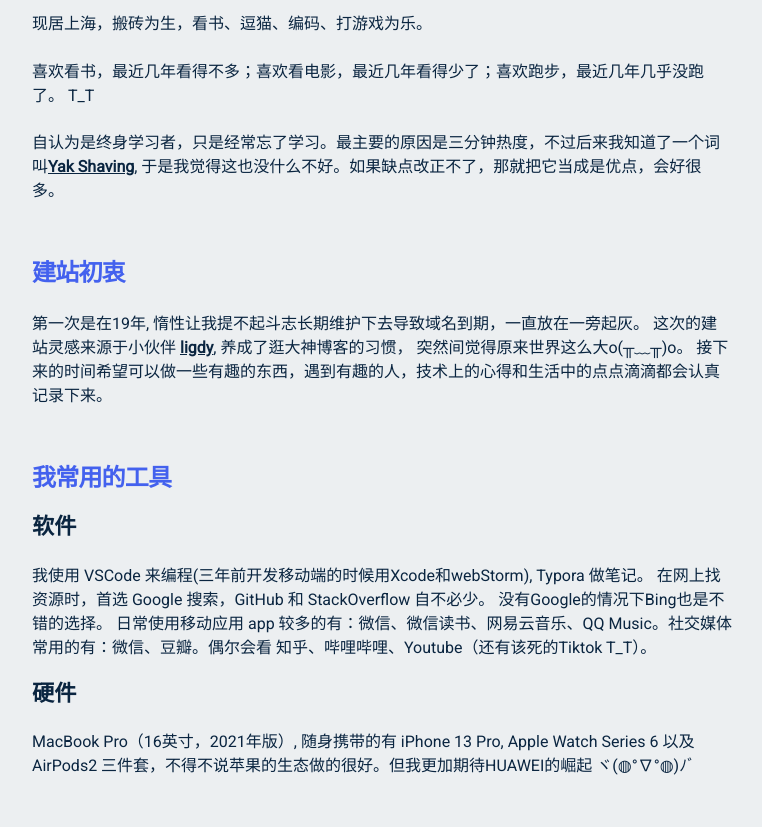
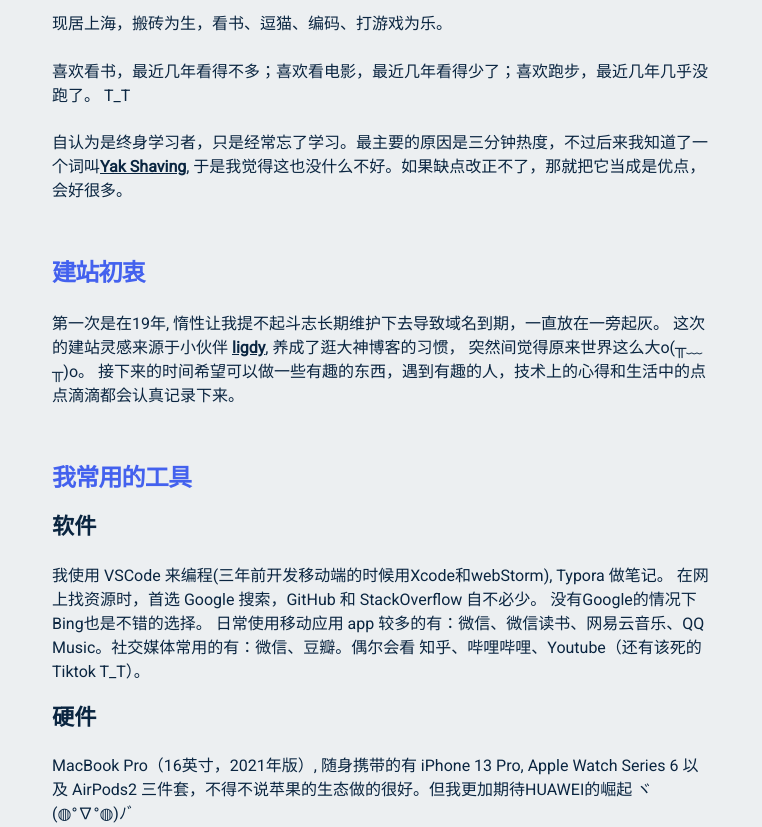
Before and after one commit to xizijian/blog, a Gatsby site: page /about in a window 1280 px wide. Shown: the part 480-1307 px from the top of the page, without its empty margins (258-1020 px from the left). Built offline with nearby package versions, Linux system fonts and the light colour scheme; Gatsby itself is replaced by a stand-in of ours.

Commit message:
修改ui

```diff
--- a/src/components/layout.js
+++ b/src/components/layout.js
@@ -70,6 +70,7 @@
   `)
 
   const { isClient } = useIsClient()
+
   // const [state, dispatch] = useWeather()
 
   // function activateLocation() {
--- a/src/pages/about.js
+++ b/src/pages/about.js
@@ -1,10 +1,10 @@
-import React from "react"
-import { graphql } from "gatsby"
-import styled from "styled-components"
+import React from "react";
+import { graphql } from "gatsby";
+import styled from "styled-components";
 
-import Seo from "../components/seo"
-import Content from "../components/content"
-import Talk from "../components/talk"
+import Seo from "../components/seo";
+import Content from "../components/content";
+import Talk from "../components/talk";
 
 const TalkList = styled.main`
   display: flex;
@@ -12,17 +12,26 @@
   flex-direction: column;
   width: 100%;
   margin: 0px 0;
-`
+`;
 
 const Title = styled.h2`
   color: var(--neon-text-color);
   font-size: 1.5em;
   font-weight: 700;
   margin-top: 1.5em;
-`
+  padding: 0 20px;
+`;
+
+const Contentp = styled.p`
+  padding: 0 20px;
+`;
+
+const Contenth3 = styled.h3`
+  padding: 0 20px;
+`;
 
 const Talks = ({ data }) => {
-  const talks = data.site.siteMetadata.talks
+  const talks = data.site.siteMetadata.talks;
 
   return (
     <>
@@ -30,49 +39,51 @@
       <Content>
         <Title>关于我</Title>
 
-        <p>现居上海，搬砖为生，看书、逗猫、编码、打游戏为乐。</p>
-        <p>
+        <Contentp>现居上海，搬砖为生，看书、逗猫、编码、打游戏为乐。</Contentp>
+        <Contentp>
           喜欢看书，最近几年看得不多；喜欢看电影，最近几年看得少了；喜欢跑步，最近几年几乎没跑了。
           T_T
-        </p>
-        <p>
+        </Contentp>
+        <Contentp>
           自认为是终身学习者，只是经常忘了学习。最主要的原因是三分钟热度，不过后来我知道了一个词叫
           <a href="https://antfu.me/posts/about-yak-shaving-zh">Yak Shaving</a>,
           于是我觉得这也没什么不好。如果缺点改正不了，那就把它当成是优点，会好很多。
-        </p>
+        </Contentp>
 
         <Title>建站初衷</Title>
-        <p>
+        <Contentp>
           第一次是在19年,
           惰性让我提不起斗志长期维护下去导致域名到期，一直放在一旁起灰。
           这次的建站灵感来源于小伙伴 <a href="https://ligdy.com/">ligdy</a>,
           养成了逛大神博客的习惯， 突然间觉得原来世界这么大o(╥﹏╥)o。
           接下来的时间希望可以做一些有趣的东西，遇到有趣的人，技术上的心得和生活中的点点滴滴都会认真记录下来。
-        </p>
+        </Contentp>
 
         <Title>我常用的工具</Title>
-        <h3>软件</h3>
-        <p>
+        <Contenth3>软件</Contenth3>
+        <Contentp>
           我使用 VSCode 来编程(三年前开发移动端的时候用Xcode和webStorm), Typora
           做笔记。 在网上找资源时，首选 Google 搜索，GitHub 和 StackOverflow
           自不必少。 没有Google的情况下Bing也是不错的选择。 日常使用移动应用 app
           较多的有：微信、微信读书、网易云音乐、QQ
           Music。社交媒体常用的有：微信、豆瓣。偶尔会看
           知乎、哔哩哔哩、Youtube（还有该死的Tiktok T_T）。
-        </p>
-        <h3>硬件</h3>
-        <p>
+        </Contentp>
+        <Contenth3>硬件</Contenth3>
+        <Contentp>
           MacBook Pro（16英寸，2021年版）, 随身携带的有 iPhone 13 Pro, Apple
           Watch Series 6 以及 AirPods2
           三件套，不得不说苹果的生态做的很好。但我更加期待HUAWEI的崛起
           ヾ(◍°∇°◍)ﾉﾞ
-        </p>
+        </Contentp>
         <Title>联系方式</Title>
-        <p>
+        <Contentp>
           可以找到我的地方: <a href="https://github.com/xizijian">GitHub</a>,{" "}
-          <a href="https://m.weibo.cn/u/5480665762?uid=5480665762&luicode=10000011&lfid=2304135480665762_-_WEIBO_SECOND_PROFILE_WEIBO">微博</a>
+          <a href="https://m.weibo.cn/u/5480665762?uid=5480665762&luicode=10000011&lfid=2304135480665762_-_WEIBO_SECOND_PROFILE_WEIBO">
+            微博
+          </a>
           , 邮箱 13134401188@163.com
-        </p>
+        </Contentp>
         {/* <TalkList>
           {(talks || []).map((talk, index) => (
             <Talk key={"Talk" + index} talk={talk}></Talk>
@@ -80,10 +91,10 @@
         </TalkList> */}
       </Content>
     </>
-  )
-}
+  );
+};
 
-export default Talks
+export default Talks;
 export const pageQuery = graphql`
   query TalksQuery {
     site {
@@ -98,4 +109,4 @@
       }
     }
   }
-`
+`;
```
Also changed, not shown: src/@lekoarts/gatsby-theme-minimal-blog/components/layout.tsx (deleted, +0 -58 lines).
